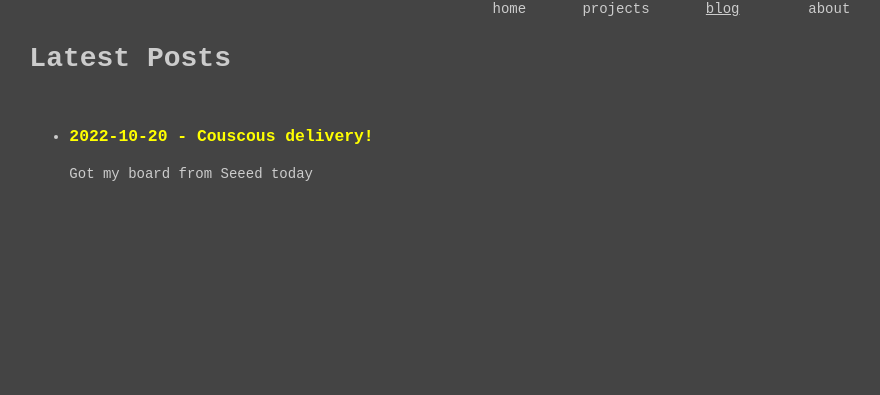
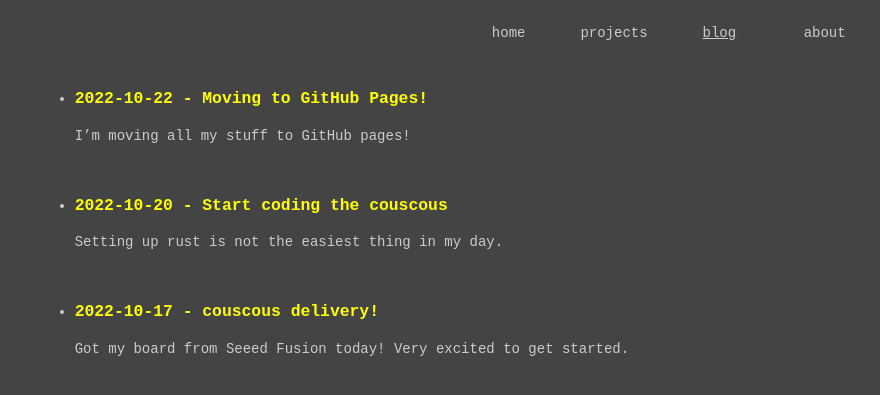
Before and after one commit to qwelyt/qwelyt.github.io, a Jekyll site: the page built from blog.html, in a window 1280 px wide. Shown: the top 395 px of the page, without its empty margins (184-1064 px from the left). Built offline with Jekyll 4.4.1, drawn with Linux system fonts in a browser that asks for light colours.

Commit message:
Add pages and style
Start adding some pages and get the site more nice looking.

I removed the github actions. I shouldn't need that I think.

```diff
--- a/Gemfile
+++ b/Gemfile
@@ -3,3 +3,4 @@
 source "https://rubygems.org"
 
 gem "jekyll"
+gem "htmlproofer"
--- a/_layouts/default.html
+++ b/_layouts/default.html
@@ -8,11 +8,9 @@
 </head>
 
 <body>
-  <div id="wrapper">
-    {% include nav.html %}
-    <div class="content">
-      {{ content }}
-    </div>
+  {% include nav.html %}
+  <div class="content">
+    {{ content }}
   </div>
 </body>
 
--- a/_layouts/project.html
+++ b/_layouts/project.html
@@ -1,7 +1,7 @@
 ---
 layout: default
 ---
-<h1>{{ page.title }}</h1>
+<h1><a href="{{ page.repo }}">{{page.title}}</a></h1>
 
 {{ content }}
 
@@ -9,6 +9,6 @@ layout: default
 <ul>
   {% assign filtered_posts = site.posts | where: 'tag', page.tag_name %}
   {% for post in filtered_posts %}
-    <li><a href="{{ post.url }}">{{ post.date | date: "%Y-%m-%d" }} - {{ post.title }}</a></li>
+    <li><a href="{{ post.url }}">{{ post.date | date: "%Y-%m-%d"}} - {{ post.title }} </a></li>
   {% endfor %}
 </ul>
--- /dev/null
+++ b/_posts/2022-10-17-couscous-start.md
@@ -0,0 +1,24 @@
+---
+layout: post
+title: couscous delivery!
+tag: couscous
+---
+Got my board from Seeed Fusion today! Very excited to get started.
+
+So, what is this? Well, Seeed Fusion had a competition. "Design a mechanical keyboard using ou Seeed XIAO mcu as the brains and we produce it for free, with all components." That's a radical way to market yourself. So I did what any DIYer would do. I learnt KiCAD and designed a board.
+
+And now my boards have arrived! I can finally start working on them to get them operational.
+
+An unfortunate part on my end is that I took to long to actually send in my design so some components are missing from my boards. I designed an analogue backlight circuit using 5v and GND. You control the RGBA channels using potentiometers and each channel has a SPST switch so you can turn that colour on or off. But Seeed Fusion didn't have neither the pots or the LEDs I needed at their place so they would have to order from overseas. And since I was late in my entry they wouldn't get their parts before the competition ended. So I removed those from the BOM and thought that I could perhaps fix those myself.
+Well, now that I have the boards that might not be so easy. The pots sure, those are just standard THT parts. Easypeasy. The LEDs though ... SMD things are small and might be quite hard to get right.
+
+I will wait a bit on ordering the parts I need for backlight and just try to get the board up and running. My plan is to code the thing in Rust. I picked the XIAO rp2040 with this in mind. The rp2040 seems to have good support in Rust, and there is even a HAL just for the XIAO. Sweet!
+
+Oh, and holy smokes those LEDs on the XIAO are bright. I thought I would be able to have the mcu on full display but if I can't turn the brightness of those LEDs down I will have to be covered up.
+
+Some pics of the board
+![Picture of two populated PCBs](https://media.discordapp.net/attachments/451377963863244811/1031503227444789338/PXL_20221017_094349441.jpg "couscous pcbs")
+![Close up of diodes](https://media.discordapp.net/attachments/451377963863244811/1031503337432039444/PXL_20221017_094405275.MP.jpg "Diodes not placed super neatly")
+![Close up of backside, one switch leg missing solder](https://media.discordapp.net/attachments/451377963863244811/1031503337708859452/PXL_20221017_094435636.MP.jpg "Missing solder on SW36")
+
+Some mistakes on the boards. Each of them has a switch leg that is not soldered. And the diodes could have been done neater. But aside from those I have no complaints!
--- /dev/null
+++ b/_posts/2022-10-20-Start-coding-the-couscous.md
@@ -0,0 +1,12 @@
+---
+layout: post
+title: Start coding the couscous
+tag: couscous
+---
+Setting up rust is not the easiest thing in my day.
+
+This might come as a shock to no-one: I'm not a rust developer. Setting up what I need to be able to write firmware for the couscous have not been the smooth sailing I was hoping for. I know what I want to do in rust (kinda), but setting up an environment where I can actually write embedded rust with HID has not been the easiest I've done.
+
+But, challenge is nice. I suppose. I like Rust based on my adventures with it in Advent of Code. So I really want to get better at it. And if it can get me out of Arduino-C I will be quite glad.
+
+But for now, the Rust environment will have to wait till the weekend.
--- /dev/null
+++ b/_posts/2022-10-22-Moving-to-github-pages.md
@@ -0,0 +1,18 @@
+---
+layout: post
+title: Moving to GitHub Pages!
+tag: ramblings
+---
+I'm moving all my stuff to GitHub pages!
+
+There are some reasons for this
+  1) It's nice to keep it where I have all my other projects
+  2) Version control!
+  3) Free, easy, and jekyll seems nice
+  4) Kinda pushed to it from the Seeed Fusion competition
+
+For someone reading this not knowing where I went from: I was hosting my own server and using just plain text files to write my ramblings. With this setup I can shut that down and stop exposing my home server to the world.
+
+I won't migrate things. They will get to live where they are behind locked doors. They are of no use to anyone but me anyway. The only exception is the couscous project. That one needs to be exposed to the world. But it's not migrated as-is. I've made it prettier'n'stuff. Pictures.
+
+I couldn't find a jekyll theme I liked unfortunately. I've tried to set up this page for some days (look at the commits if you want to see) but nothing really fit *me*. So doing everything myself (*oh, how unusual qwelyt, doing things yourself again*) to get it the way I want it. This means I will run into all sorts of "fun" problems that others have already solved way better than I can. Oh well, jank is my life.
--- a/_sass/main.scss
+++ b/_sass/main.scss
@@ -3,16 +3,19 @@ html, body {
   background: #444;
 }
 html {
-  height: 100%;
 }
 body {
   color: $text-colour;
   font-family: monospace;
   font-size: 14px;
   line-height: 1.4;
-  margin: 0;
-  min-height: 100%;
   overflow-wrap: break-word;
+  display: grid;
+  grid-template-columns: repeat(3, 1fr) 2fr 1fr;
+  grid-template-rows: 1rem 1rem repeat(8, 1fr);
+  grid-column-gap: 0px;
+  grid-row-gap: 0px;
+  height: 98vh;
 }
 
 h2, h3, h4, h5, h6 {
@@ -25,6 +28,14 @@ hr { margin: 2rem 0; }
 p { margin: 1rem 0; }
 
 li { margin: 0.4rem 0; }
+
+img {
+  max-width: 90%;
+  display: block;
+  margin-top: 1rem;
+  margin-left: auto;
+  margin-right: auto;
+}
 
 .excerpt {
   margin-top: -1em;
@@ -40,17 +51,10 @@ li { margin: 0.4rem 0; }
   }
 }
 
-#wrapper {
-  display: grid;
-  grid-template-columns: repeat(3, 1fr) 2fr 1fr;
-  grid-template-rows: 1fr repeat(5, 3fr);
-  grid-column-gap: 0px;
-  grid-row-gap: 0px;
-}
-
 nav{
   text-align: center;
-  grid-area: 1 / 4 / 2 / 5;
+  grid-row: 2;
+  grid-column: 4;
   display: grid;
   grid-template-columns: repeat(4, 1fr);
   grid-template-rows: subgrid;
@@ -70,5 +74,8 @@ nav > a:hover {
 }
 
 .content {
-  grid-area: 2 / 2 / 5 / 5;
+  grid-row-start: 3;
+  grid-row-end: auto;
+  grid-column-start: 2;
+  grid-column-end: 5;
 }
--- a/blog.html
+++ b/blog.html
@@ -2,7 +2,6 @@
 layout: default
 title: Blog
 ---
-<h1>Latest Posts</h1>
 
 <ul>
   {% for post in site.posts %}
```
Also changed, not shown: _posts/2022-10-20-couscous-start.md (deleted, +0 -6 lines), _projects/couscous.md (+8 -1 lines), .github/workflows/pages-deploy.yml (deleted).
